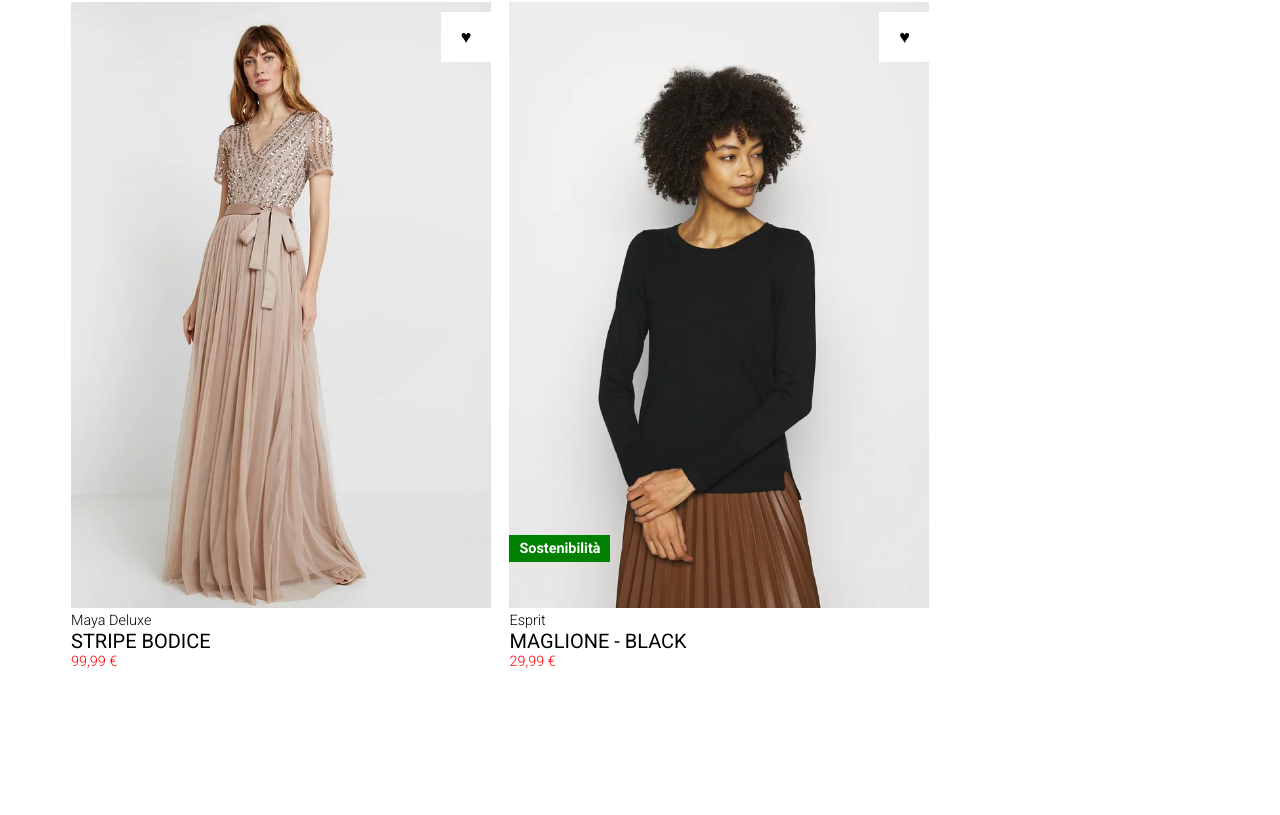
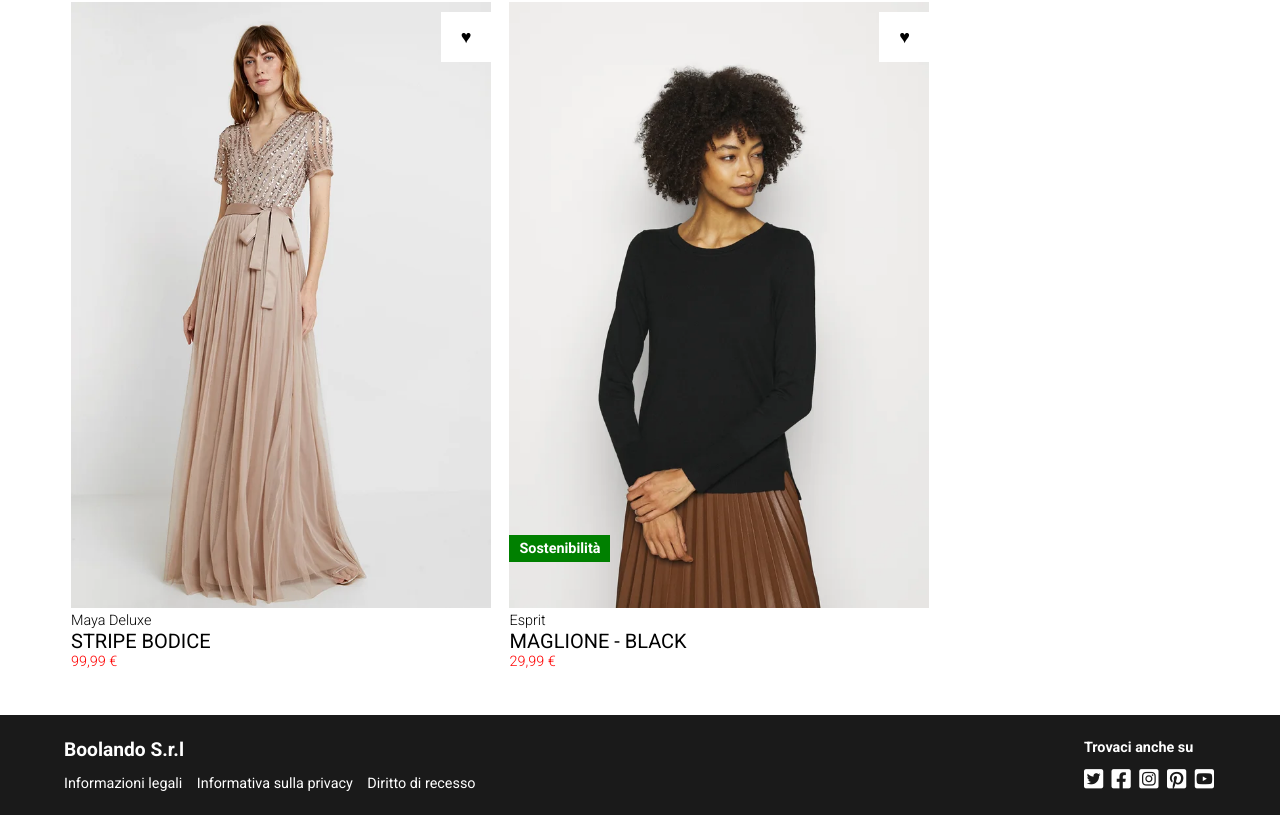
Before and after one commit to GiacWebDev/html-css-boolando, a plain HTML site: page index.html in a window 1280 px wide. Shown: the part 1545-2360 px from the top of the page. Before the commit the page ends 2260 px from the top, so only its background shows below. Drawn offline with Linux system fonts and the light colour scheme.

Commit message:
[add]: footer

```diff
--- a/css/style.css
+++ b/css/style.css
@@ -79,7 +79,6 @@ main .container {
   width: 90%;
   margin: 0 auto;
   margin-top: 120px;
-  justify-content: center;
 }
 
 main .card {
@@ -117,7 +116,6 @@ main .top:hover .image-prod {
 main .top:hover .img-hover {
   display: block;
 }
-
 
 
 main .banner {
@@ -169,3 +167,51 @@ main .top .heart {
   justify-content: center;
   align-items: center;
 }
+
+
+/* FOOTER */
+
+footer {
+  background-color: #1A1A1A;
+  height: 100px;
+  align-items: center;
+  display: flex;
+  color: white;
+}
+
+footer .footer-box {
+  display: flex;
+  justify-content: space-between;
+  align-items: center;
+  margin: 0 auto;
+  max-width: 1400px;
+  width: 90%;
+}
+
+footer .footer-box .fot-left h2 {
+  font-size: 1.2rem;
+  margin-bottom: 10px;
+}
+
+footer .footer-box .fot-left a{
+  text-decoration: none;
+  color: white;
+  margin-right: 10px;
+  font-size: .9rem;
+}
+
+footer .footer-box .fot-right h3 {
+  font-size: .9rem;
+  margin-bottom: 10px;
+  margin-left: 2px;
+}
+
+footer .fot-right .social .fa-brands {
+  font-size: 22px;
+  margin: 2px;
+}
+
+footer .fot-right .social li{
+  list-style: none;
+  display: inline;
+}
--- a/index.html
+++ b/index.html
@@ -225,9 +225,36 @@
 
   </main>
 
-  <!-- <footer>
-  footer
-  </footer> -->
+  <footer>
+    <div class="footer-box">
+
+      <div class="fot-left">
+
+        <h2>Boolando S.r.l</h2>
+        <span></span><a href="#">Informazioni legali</a></span>
+        <span></span><a href="#">Informativa sulla privacy</a></span>
+        <span></span><a href="#">Diritto di recesso</a></span>
+
+      </div>
+
+      <div class="fot-right">
+        <h3>Trovaci anche su</h3>
+
+        <div class="social">
+          <ul>
+            <li><i class="fa-brands fa-square-twitter" style="color: #ffffff;"></i></li>
+            <li><i class="fa-brands fa-square-facebook" style="color: #ffffff;"></i></li>
+            <li><i class="fa-brands fa-square-instagram" style="color: #ffffff;"></i></li>
+            <li><i class="fa-brands fa-square-pinterest" style="color: #ffffff;"></i></li>
+            <li><i class="fa-brands fa-square-youtube" style="color: #ffffff;"></i></li>
+          </ul>
+        </div>
+
+      </div>
+
+    </div>
+
+  </footer>
 
 </body>
 </html>
```
